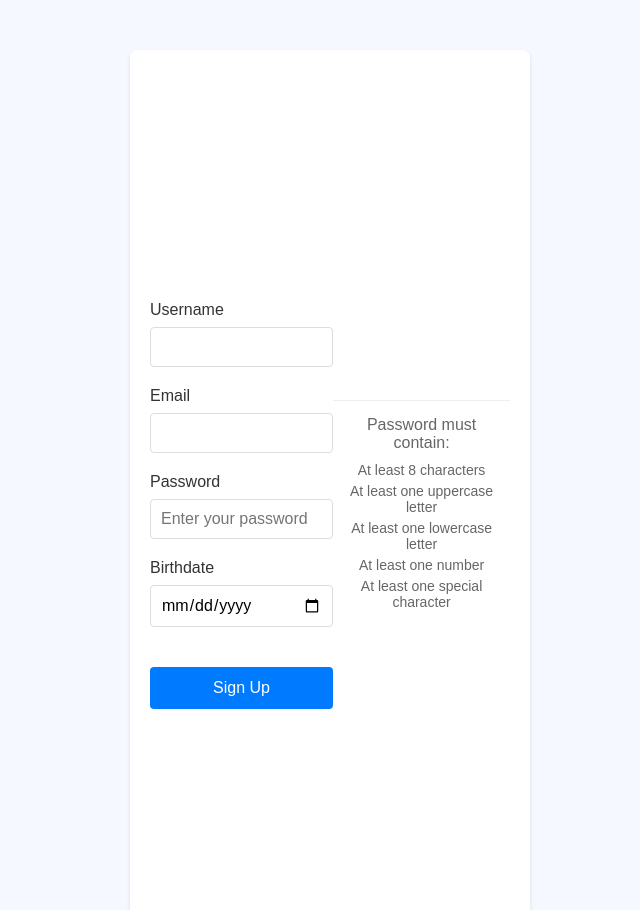
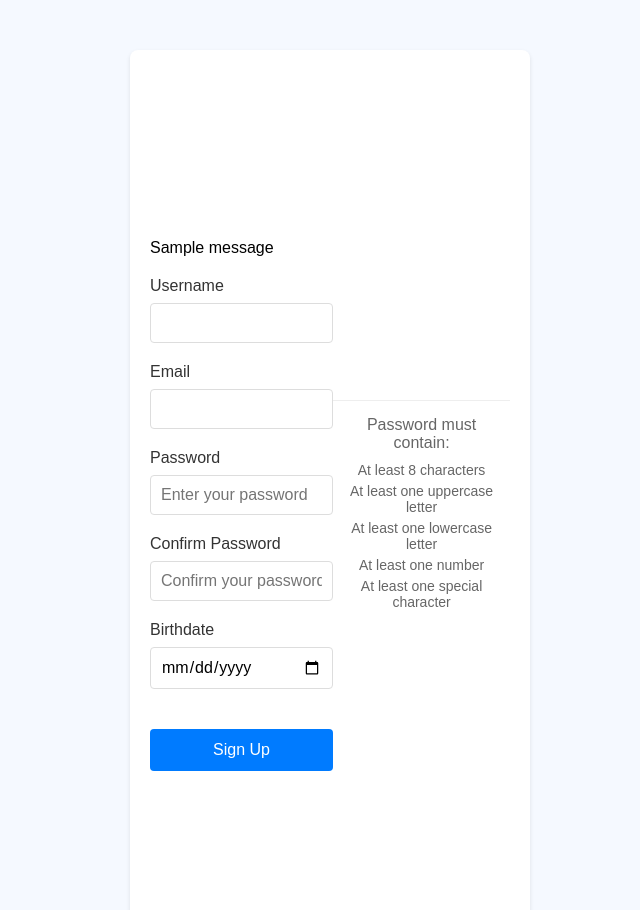
Before and after one commit to KFrancis25/Interactive-Diary, a Django app: page /accounts/signup/ in a window 1280 px wide. Shown: the whole page, without its empty margins (310-950 px from the left). Run offline with Django 5.2, Linux system fonts and the light colour scheme; one stand-in notice (Sample message) is shown.

Commit message:
signup fixed

```diff
--- a/my_project/accounts/templates/accounts/signup.html
+++ b/my_project/accounts/templates/accounts/signup.html
@@ -11,25 +11,53 @@
     <div class="auth-container">
         <form method="POST">
             {% csrf_token %}
+
+            <!-- Display messages -->
+            {% if messages %}
+                <div class="messages">
+                    {% for message in messages %}
+                        <div class="alert {% if message.tags %}alert-{{ message.tags }}{% endif %}">
+                            {{ message }}
+                        </div>
+                    {% endfor %}
+                </div>
+            {% endif %}
+
+            <!-- Username Field -->
             <div class="form-group">
                 <label for="username">Username</label>
                 <input type="text" id="username" name="username" required>
             </div>
+
+            <!-- Email Field -->
             <div class="form-group">
                 <label for="email">Email</label>
                 <input type="email" id="email" name="email" required>
             </div>
+
+            <!-- Password Field -->
             <div class="form-group">
                 <label for="password">Password</label>
                 <input type="password" id="password" name="password" placeholder="Enter your password" required>
             </div>
+
+            <!-- Confirm Password Field -->
+            <div class="form-group">
+                <label for="confirm_password">Confirm Password</label>
+                <input type="password" id="confirm_password" name="confirm_password" placeholder="Confirm your password" required>
+            </div>
+
+            <!-- Birthdate Field (Optional) -->
             <div class="form-group">
                 <label for="birthdate">Birthdate</label>
-                <input type="date" id="birthdate" name="birthdate" placeholder="mm/dd/yyyy" required>
+                <input type="date" id="birthdate" name="birthdate" placeholder="mm/dd/yyyy">
             </div>
+
+            <!-- Submit Button -->
             <button type="submit" class="auth-button">Sign Up</button>
         </form>
 
+        <!-- Password Requirements -->
         <div class="password-requirements">
             <p>Password must contain:</p>
             <ul>
--- a/my_project/accounts/views.py
+++ b/my_project/accounts/views.py
@@ -1,19 +1,11 @@
-# from django.shortcuts import render
-
-# def login_view(request):
-#     return render(request, 'accounts/login.html')
-
-# def signup_view(request):
-#     return render(request, 'accounts/signup.html')
-
-# def account_view(request):
-#     return render(request, 'account.html')
-
 from django.shortcuts import render, redirect
 from django.contrib.auth import login, authenticate
 from django.contrib.auth.decorators import login_required
 from django.views.decorators.csrf import csrf_protect
 from django.views.decorators.http import require_http_methods
+from django.contrib.auth.models import User
+from django.contrib import messages
+from django.core.exceptions import ValidationError
 import logging
 
 # def login_view(request):
@@ -34,7 +26,44 @@ def account_view(request):
     return render(request, 'accounts/account.html')
 
 def login_view(request):
+    if request.method == 'POST':
+        email_or_username = request.POST.get('email_or_username')  # Get email or username from the form
+        password = request.POST.get('password')
+
+        # Try to find the user by email or username
+        try:
+            # Check if the input is an email
+            if '@' in email_or_username:
+                user = User.objects.get(email=email_or_username)  # Get user by email
+            else:
+                user = User.objects.get(username=email_or_username)  # Get user by username
+
+            # Authenticate the user
+            user = authenticate(request, username=user.username, password=password)
+        except User.DoesNotExist:
+            user = None  # User not found
+
+        if user is not None:
+            login(request, user)  # Log the user in
+            return redirect('home')  # Redirect to the home page
+        else:
+            messages.error(request, "Invalid email/username or password")  # Show error message
+
     return render(request, 'accounts/login.html')
+
+def validate_password(password):
+    errors = []
+    if len(password) < 8:
+        errors.append("Password must be at least 8 characters long.")
+    if not any(char.isupper() for char in password):
+        errors.append("Password must contain at least one uppercase letter.")
+    if not any(char.islower() for char in password):
+        errors.append("Password must contain at least one lowercase letter.")
+    if not any(char.isdigit() for char in password):
+        errors.append("Password must contain at least one number.")
+    if not any(char in "!@#$%^&*()_+" for char in password):
+        errors.append("Password must contain at least one special character.")
+    return errors
 
 def signup_view(request):
     if request.method == 'POST':
@@ -71,6 +100,43 @@ def signup_view(request):
 
     return render(request, 'accounts/signup.html')
 
+
+#original Signup view
+# def signup_view(request):
+#     if request.method == 'POST':
+#         username = request.POST.get('username')
+#         email = request.POST.get('email')
+#         password = request.POST.get('password')
+#         confirm_password = request.POST.get('confirm_password')
+
+#         # Check if passwords match
+#         if password != confirm_password:
+#             messages.error(request, "Passwords do not match")
+#             return render(request, 'accounts/signup.html')
+
+#         # Validate password
+#         password_errors = validate_password(password)
+#         if password_errors:
+#             for error in password_errors:
+#                 messages.error(request, error)
+#             return render(request, 'accounts/signup.html')
+
+#         # Check if username already exists
+#         if User.objects.filter(username=username).exists():
+#             messages.error(request, "Username already exists")
+#             return render(request, 'accounts/signup.html')
+
+#         # Create user
+#         try:
+#             user = User.objects.create_user(username=username, email=email, password=password)
+#             messages.success(request, "Account created successfully! Please log in.")
+#             return redirect('login')
+#         except Exception as e:
+#             messages.error(request, "An error occurred during signup")
+#             return render(request, 'accounts/signup.html')
+
+#     return render(request, 'accounts/signup.html')
+
 # @csrf_protect
 # @require_http_methods(["POST"])
 # def custom_login(request):
```
Also changed, not shown: my_project/accounts/templates/accounts/login.html (+25 -5 lines), db.sqlite3 (added), my_project/db.sqlite3, 14 other files.
